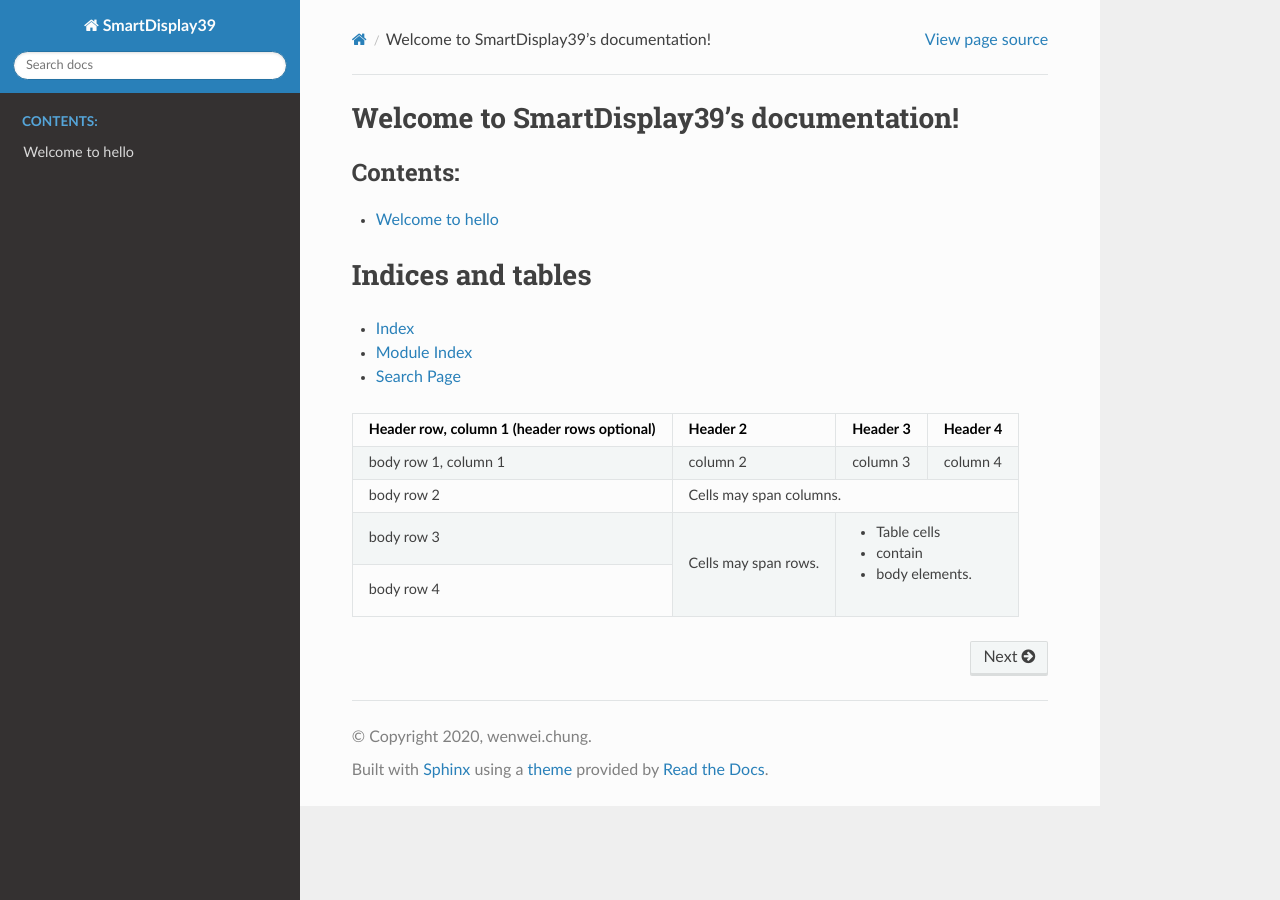
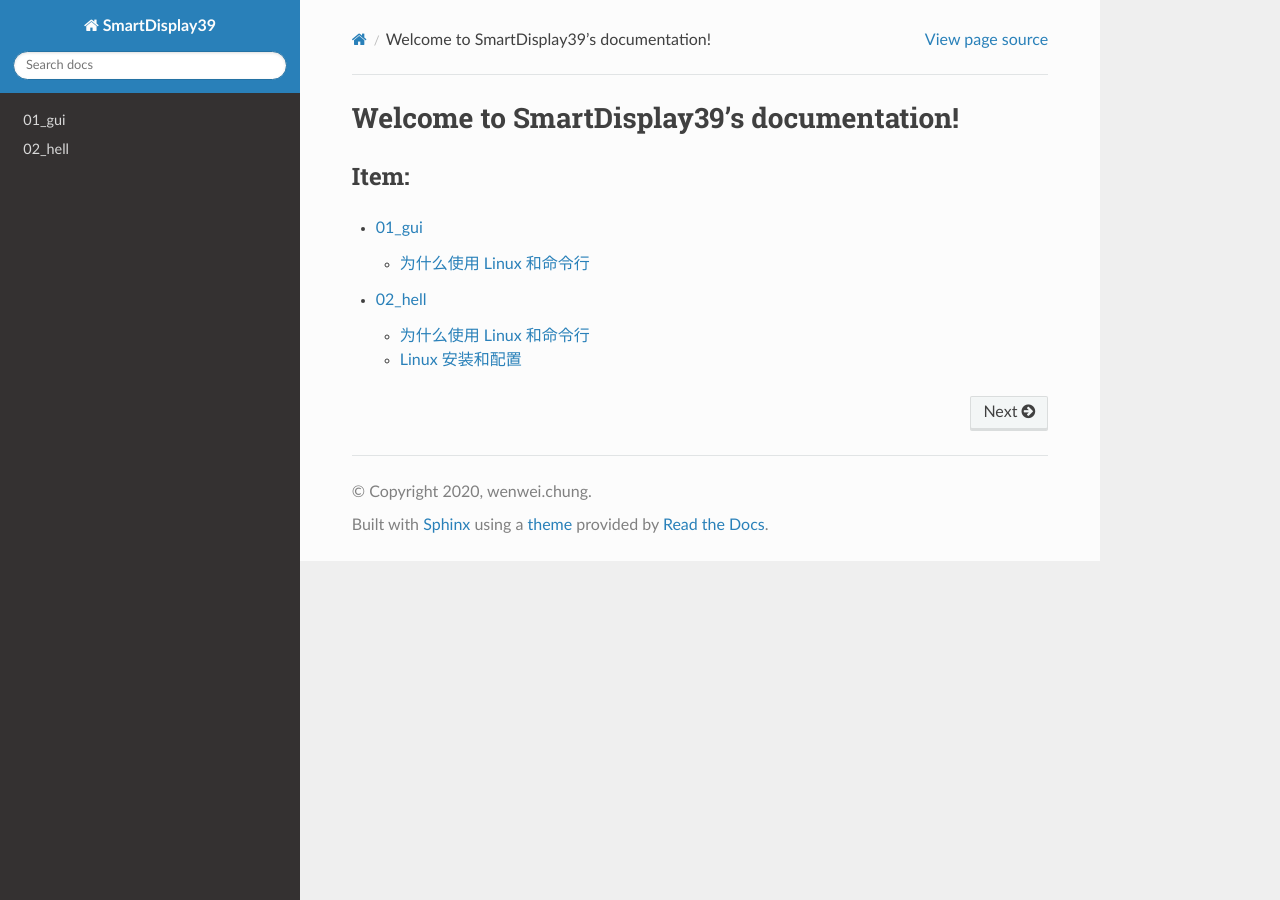
Before and after one commit to Smart-Display-Series/SmartDisplay39, a Sphinx documentation site: the page built from source/index.rst, in a window 1280 px wide. Built offline with Sphinx 7.4.7 and the Read the Docs theme 2.0.0, drawn with Linux system fonts in a browser that asks for light colours.

Commit message:
modify doc

```diff
--- /dev/null
+++ b/source/base/01_gui.rst
@@ -0,0 +1,29 @@
+=================
+Welcome to gui
+=================
+
+为什么使用 Linux 和命令行
+-------------------------
+
++------------------------+------------+----------+----------+
+| Header row, column 1   | Header 2   | Header 3 | Header 4 |
+| (header rows optional) |            |          |          |
++========================+============+==========+==========+
+| body row 1, column 1   | column 2   | column 3 | column 4 |
++------------------------+------------+----------+----------+
+| body row 2             | ...        | ...      |          |
++------------------------+------------+----------+----------+
+
+.. image:: ../_static/fan.PNG
+   :height: 200px
+   :width: 200 px
+   :scale: 50 %
+   :alt: alternate text
+   :align: center
+
+.. image:: ../_static/fan.PNG
+   :height: 200px
+   :width: 200 px
+   :scale: 50 %
+   :alt: alternate text
+   :align: right
--- /dev/null
+++ b/source/base/02_hell.rst
@@ -0,0 +1,20 @@
+=================
+Linux 基础
+=================
+
+:Date:   2016-04-03
+
+这一节记录下做数据处理时用到的一些 Linux 和 命令行技巧。大部分命令在 OS
+X 系统也适应。
+
+为什么使用 Linux 和命令行
+-------------------------
+
+    Have you ever noticed in the movies when the “super hacker,”— you know, the guy who can break into the ultra-secure military computer in under thirty seconds —sits down at the computer, he never touches a mouse? It’s because movie makers realize that we, as human beings, instinctively know the only way to really get anything done on a computer is by typing on a keyboard.
+
+    Most computer users today are only familiar with the graphical user interface (GUI) and have been taught by vendors and pundits that the command line interface (CLI) is a terrifying thing of the past. This is unfortunate, because a good command line interface is a marvelously expressive way of communicating with a computer in much the same way the written word is for human beings. It’s been said that “graphical user interfaces make easy tasks easy, while command line interfaces make difficult tasks possible” and this is still very true today.
+
+    -- The Linux Command Line
+
+Linux 安装和配置
+----------------
--- a/source/conf.py
+++ b/source/conf.py
@@ -23,6 +23,8 @@ author = 'wenwei.chung'
 
 # The full version, including alpha/beta/rc tags
 release = '0.0.1'
+
+# The master toctree document.
 master_doc = 'index'
 
 # -- General configuration ---------------------------------------------------
@@ -32,6 +34,9 @@ master_doc = 'index'
 # ones.
 extensions = [
 ]
+
+# The name of the Pygments (syntax highlighting) style to use.
+pygments_style = 'sphinx'
 
 # Add any paths that contain templates here, relative to this directory.
 templates_path = ['_templates']
@@ -53,3 +58,12 @@ html_theme = 'sphinx_rtd_theme'
 # relative to this directory. They are copied after the builtin static files,
 # so a file named "default.css" will overwrite the builtin "default.css".
 html_static_path = ['_static']
+
+# Grouping the document tree into Texinfo files. List of tuples
+# (source start file, target name, title, author,
+#  dir menu entry, description, category)
+texinfo_documents = [
+    (master_doc, 'BookData', u'BookData Documentation',
+     author, 'BookData', 'One line description of project.',
+     'Miscellaneous'),
+]
--- a/source/hell.rst
+++ /dev/null
@@ -1,2 +0,0 @@
-Welcome to hello
-==========================================
--- a/source/index.rst
+++ b/source/index.rst
@@ -6,29 +6,11 @@
 Welcome to SmartDisplay39's documentation!
 ==========================================
 
+Item:
+^^^^^
+
 .. toctree::
    :maxdepth: 2
-   :caption: Contents:
 
-   hell
-
-
-Indices and tables
-==================
-
-* :ref:`genindex`
-* :ref:`modindex`
-* :ref:`search`
-
-+------------------------+------------+----------+----------+
-| Header row, column 1   | Header 2   | Header 3 | Header 4 |
-| (header rows optional) |            |          |          |
-+========================+============+==========+==========+
-| body row 1, column 1   | column 2   | column 3 | column 4 |
-+------------------------+------------+----------+----------+
-| body row 2             | Cells may span columns.          |
-+------------------------+------------+---------------------+
-| body row 3             | Cells may  | - Table cells       |
-+------------------------+ span rows. | - contain           |
-| body row 4             |            | - body elements.    |
-+------------------------+------------+---------------------+
+   01_gui <base/01_gui.rst>
+   02_hell <base/02_hell.rst>
```
Also changed, not shown: source/_static/fan.png (added).
